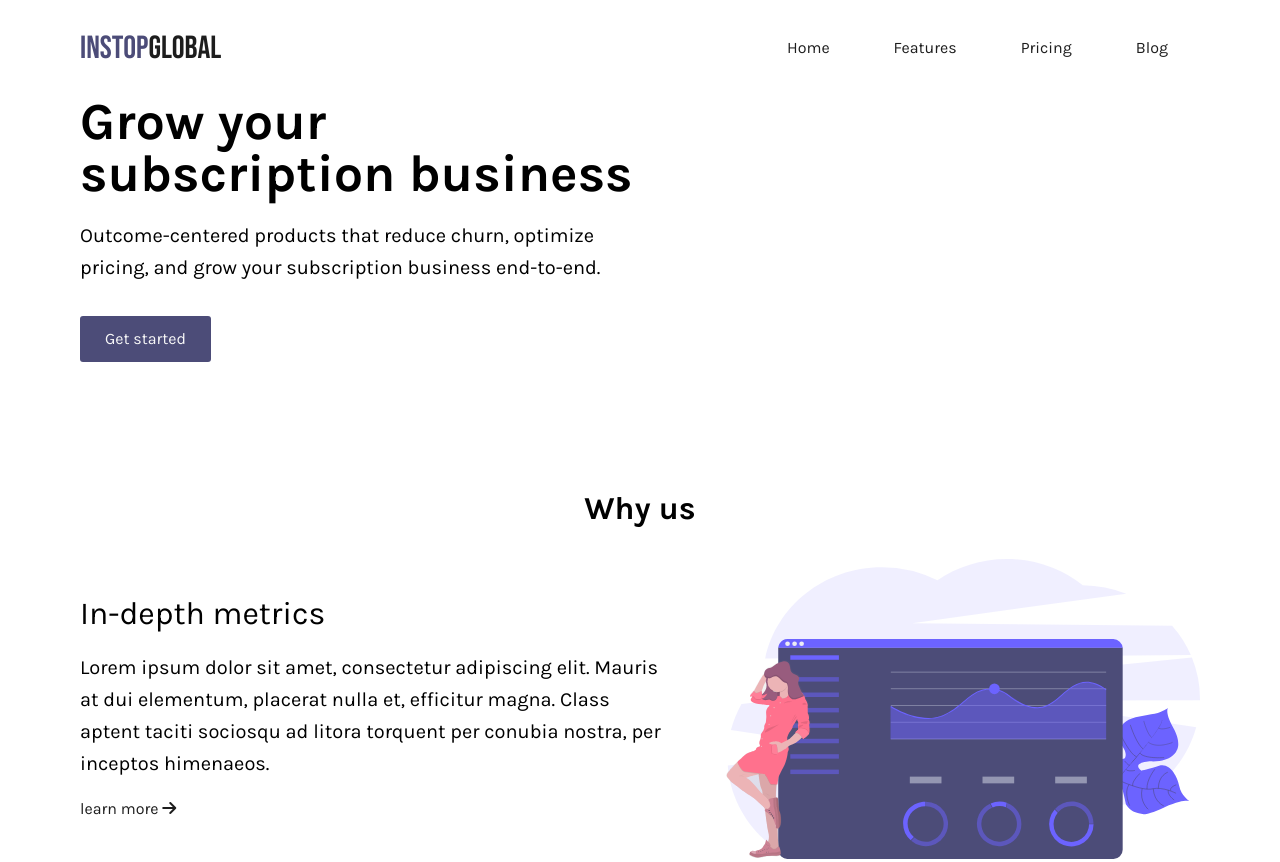
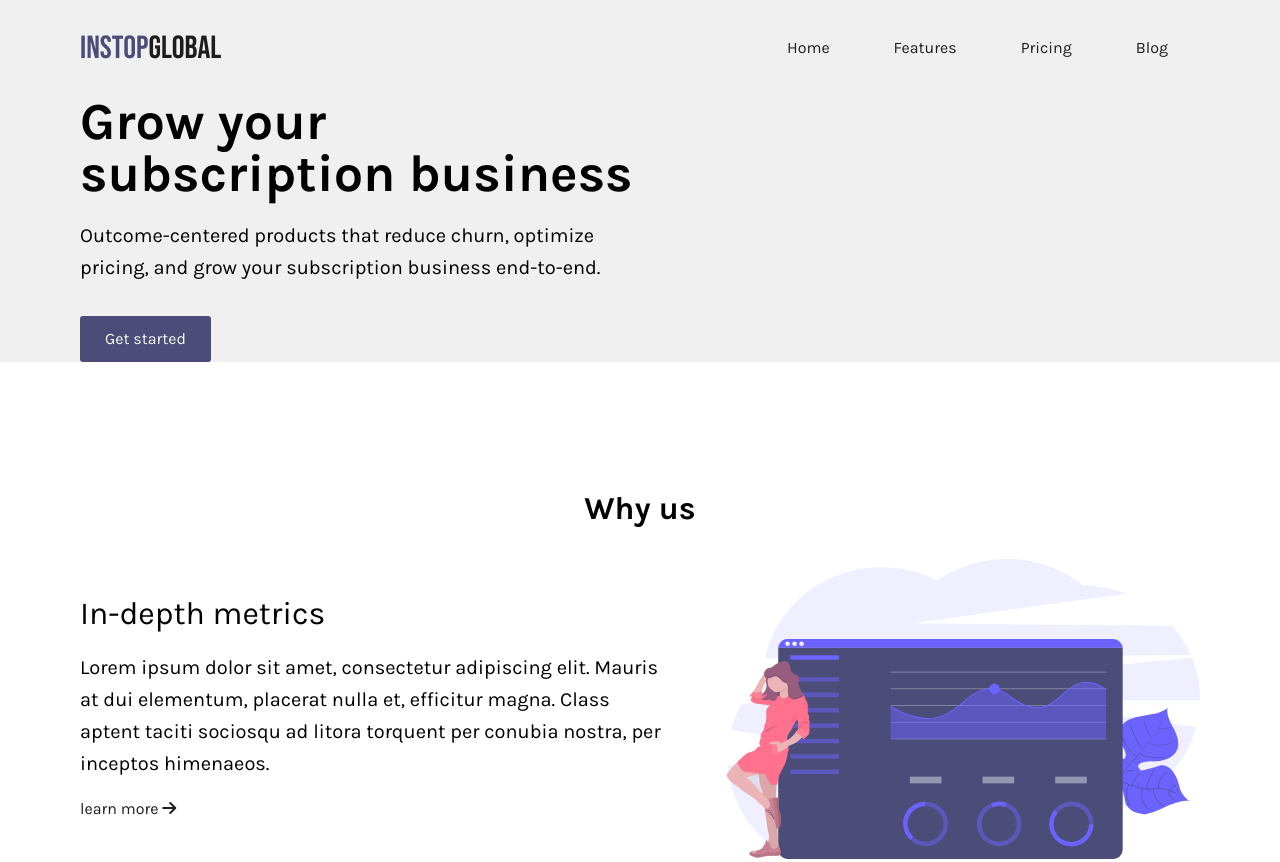
Before and after one commit to AustinMusiku/SaasSite, a website: page index.html in a window 1280 px wide. Shown: the top 862 px of the page. Drawn offline with nearby package versions, Linux system fonts and the light colour scheme.

Commit message:
header bg

```diff
--- a/scss/_layout.scss
+++ b/scss/_layout.scss
@@ -19,6 +19,7 @@ footer{
 
 // LANDING
 header{
+    background-color: $dark-light;
     .hero{
         display: grid;
         grid-template-columns: 1fr 1fr;
```
Also changed, not shown: css/style.css, scss/_colors.scss (deleted).
